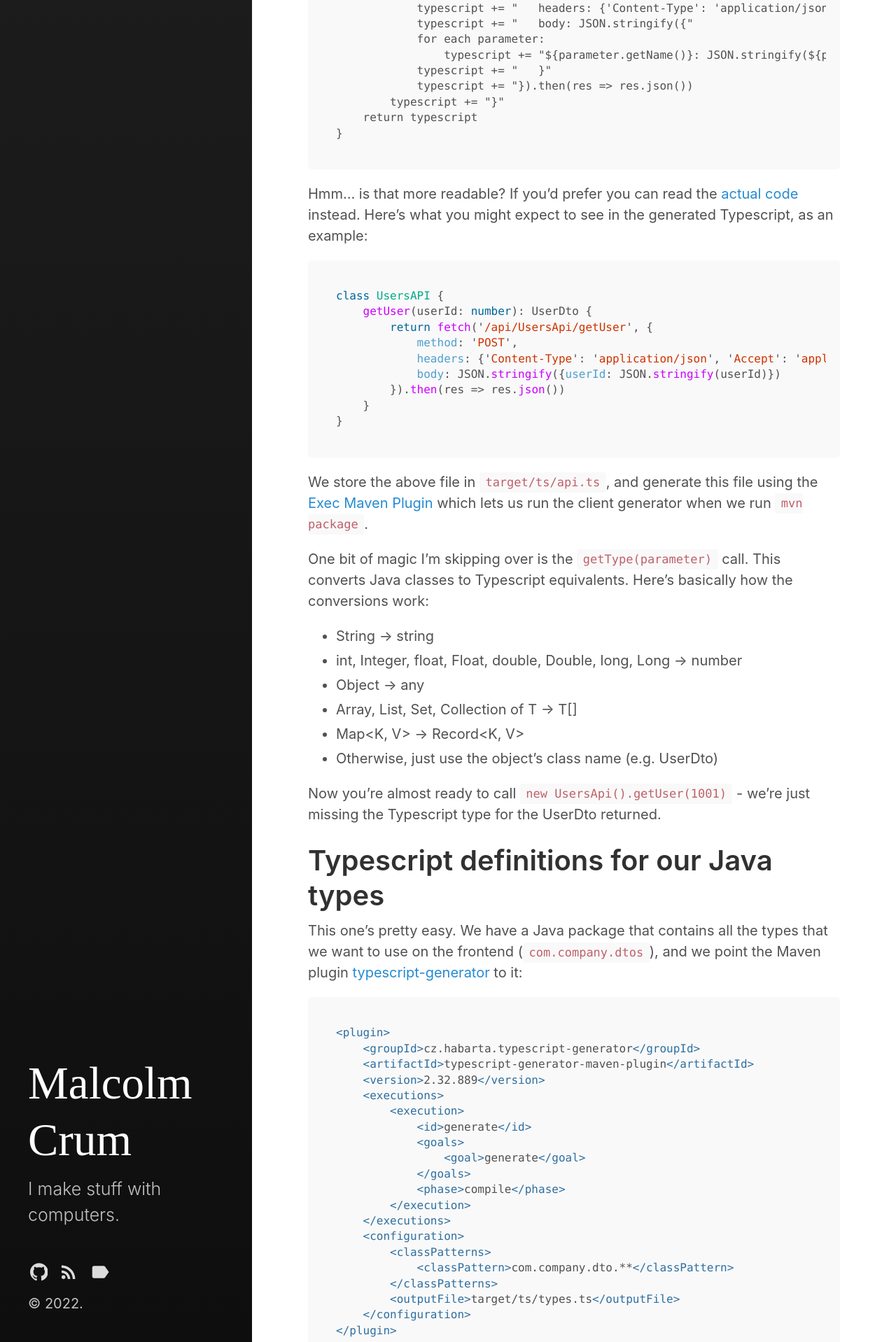
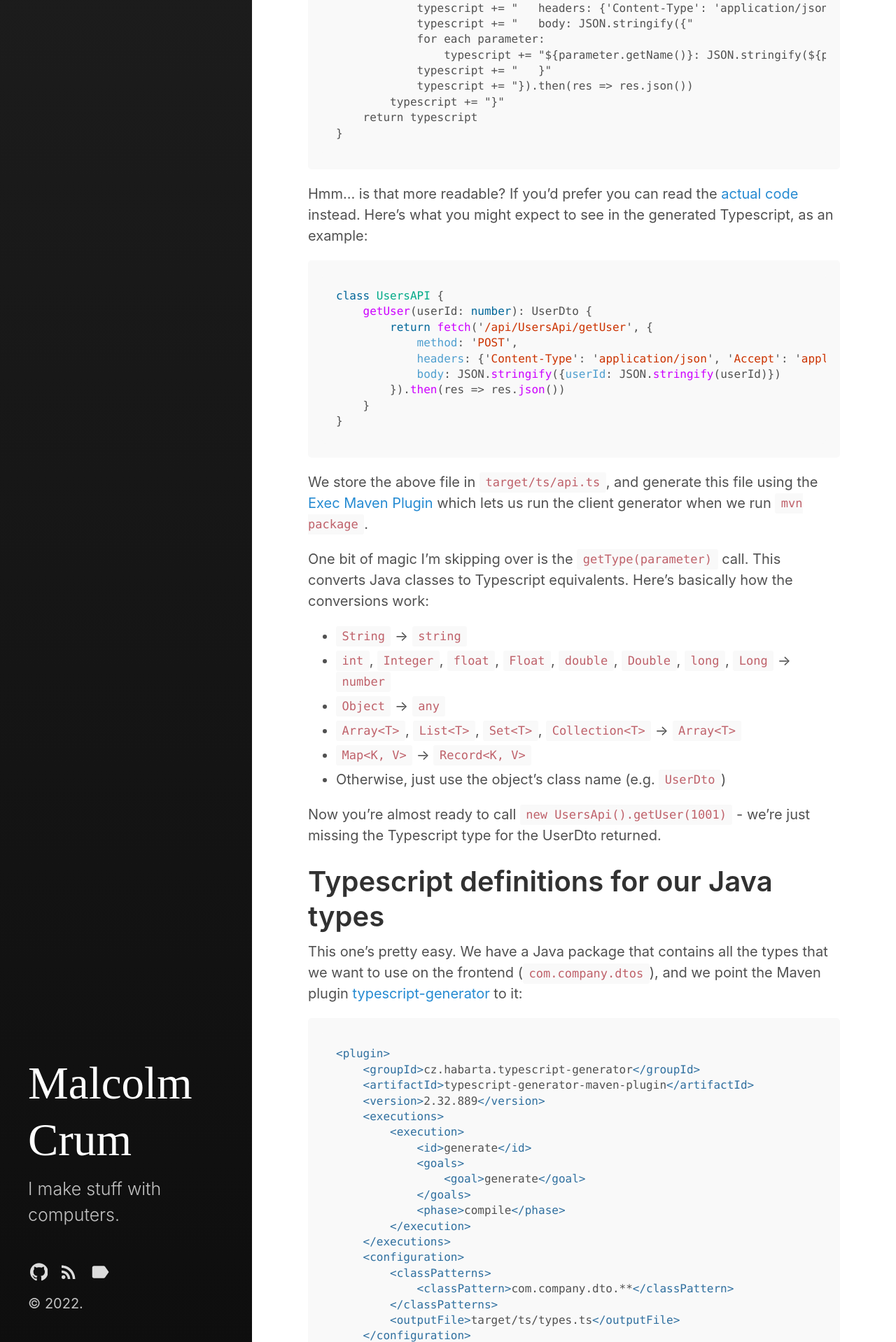
Before and after one commit to crummy/crummy.github.io, a Jekyll site: the page built from _posts/2022-07-30-hand-rolled-api-generator.md, in a window 1280 px wide. Shown: the part 3082-5000 px from the top of the page at 70% size. Built offline with Jekyll 4.4.1, drawn with Linux system fonts in a browser that asks for light colours; some web fonts are replaced.

Commit message:
Formatting

```diff
--- a/_posts/2022-07-30-hand-rolled-api-generator.md
+++ b/_posts/2022-07-30-hand-rolled-api-generator.md
@@ -150,12 +150,12 @@ client generator when we run `mvn package`.
 One bit of magic I'm skipping over is the `getType(parameter)` call. This converts Java
 classes to Typescript equivalents. Here's basically how the conversions work:
 
-* String -> string
-* int, Integer, float, Float, double, Double, long, Long -> number
-* Object -> any
-* Array, List, Set, Collection of T ->  T[]
-* Map<K, V> -> Record<K, V>
-* Otherwise, just use the object's class name (e.g. UserDto)
+* `String` -> `string`
+* `int`, `Integer`, `float`, `Float`, `double`, `Double`, `long`, `Long` -> `number`
+* `Object` -> `any`
+* `Array<T>`, `List<T>`, `Set<T>`, `Collection<T>` ->  `Array<T>`
+* `Map<K, V>` -> `Record<K, V>`
+* Otherwise, just use the object's class name (e.g. `UserDto`)
 
 Now you're almost ready to call `new UsersApi().getUser(1001)` - we're just missing the
 Typescript type for the UserDto returned.
```
